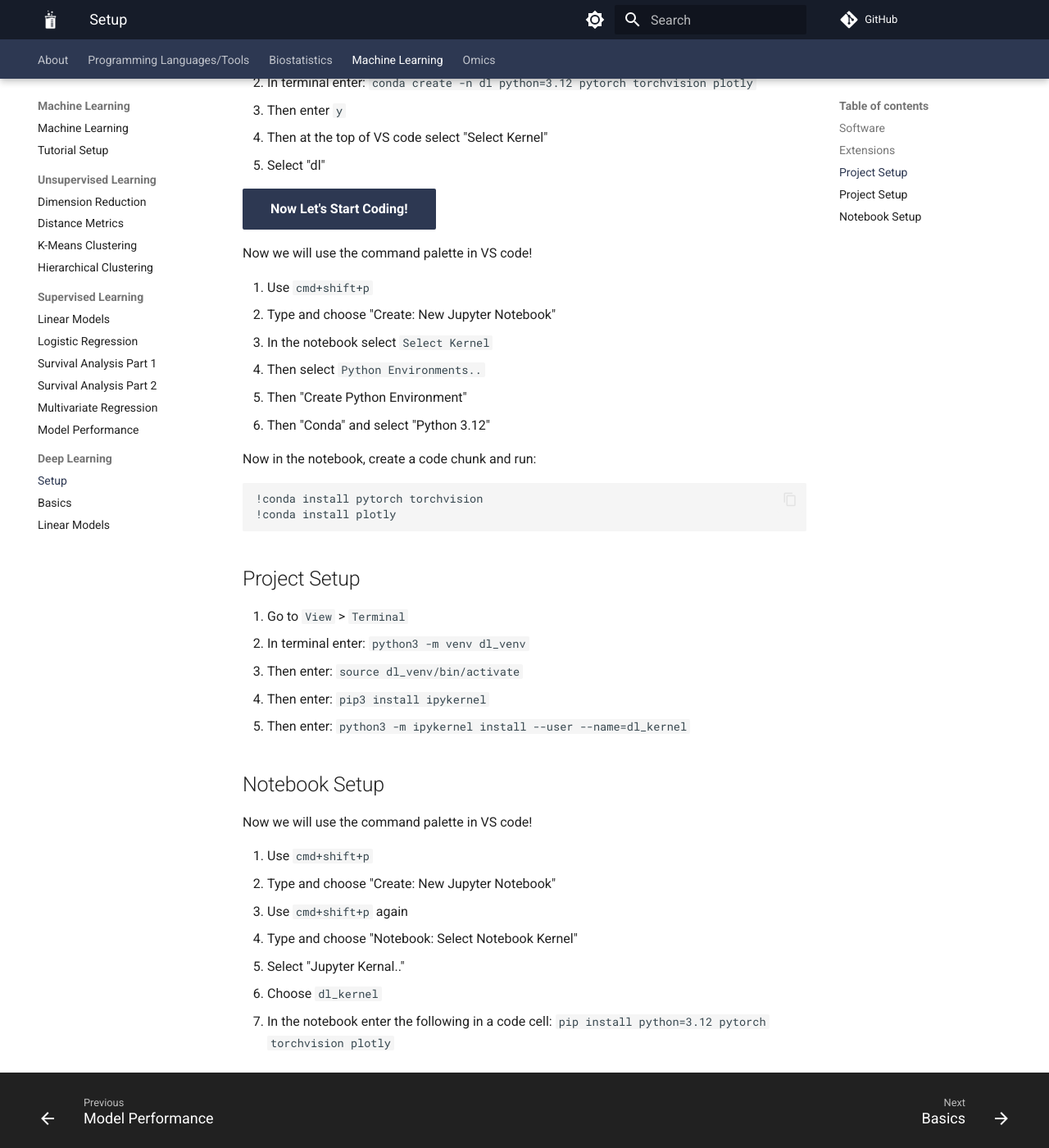
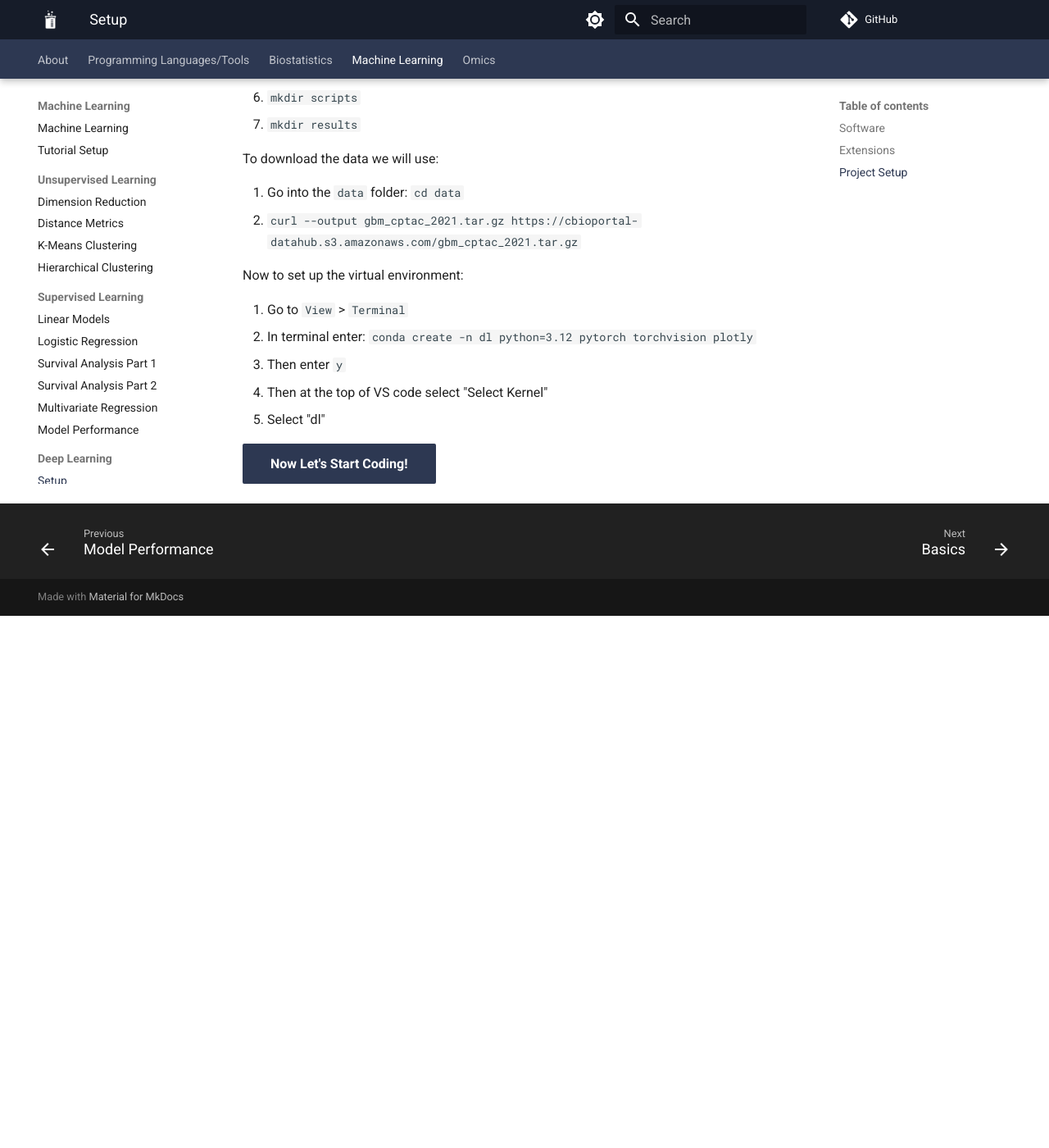
Before and after one commit to comp-tox-jhu/CompToxLab, an MkDocs documentation site: the page built from docs/machine_learning/deep_learning/00_setup.md, in a window 1280 px wide and 1400 px high, scrolled down 966 px. Shown: the whole window at 82% size. Built offline with MkDocs 1.6.1 and Material for MkDocs 9.7.7, drawn with Linux system fonts in a browser that asks for light colours; comment, search, counter and statistics services are not loaded; after the commit the page ends 1717 px from its top, so only the background shows below that.

Commit message:
Update 00_setup.md

````diff
--- a/docs/machine_learning/deep_learning/00_setup.md
+++ b/docs/machine_learning/deep_learning/00_setup.md
@@ -21,6 +21,16 @@ Now let's set up a space for us to work in. We will start by creating a virtual
 
 1. Click `Open Folder`
 2. Create a folder and name it `deep_learning`
+3. Go inside the deep learning folder `cd deep_learning`
+4. Create 3 folders inside `deep_learning`:
+5. `mkdir data`
+6. `mkdir scripts`
+7. `mkdir results`
+
+To download the data we will use:
+
+1. Go into the `data` folder: `cd data`
+2. `curl --output gbm_cptac_2021.tar.gz https://cbioportal-datahub.s3.amazonaws.com/gbm_cptac_2021.tar.gz`
 
 Now to set up the virtual environment:
 
@@ -31,40 +41,3 @@ Now to set up the virtual environment:
 5. Select "dl"
 
 [Now Let's Start Coding!](./01_basics.md){:target="_blank" .md-button .md-button--primary}
-
-Now we will use the command palette in VS code!
-
-1. Use `cmd+shift+p`
-2. Type and choose "Create: New Jupyter Notebook"
-3. In the notebook select `Select Kernel`
-4. Then select `Python Environments..`
-5. Then "Create Python Environment"
-6. Then "Conda" and select "Python 3.12"
-
-Now in the notebook, create a code chunk and run:
-
-```
-!conda install pytorch torchvision
-!conda install plotly
-```
-
-
-## Project Setup
-
-1. Go to `View` > `Terminal`
-2. In terminal enter: `python3 -m venv dl_venv`
-3. Then enter: `source dl_venv/bin/activate`
-4. Then enter: `pip3 install ipykernel`
-5. Then enter: `python3 -m ipykernel install --user --name=dl_kernel`
-
-## Notebook Setup
-
-Now we will use the command palette in VS code!
-
-1. Use `cmd+shift+p`
-2. Type and choose "Create: New Jupyter Notebook"
-3. Use `cmd+shift+p` again
-4. Type and choose "Notebook: Select Notebook Kernel"
-5. Select "Jupyter Kernal.."
-6. Choose `dl_kernel`
-7. In the notebook enter the following in a code cell: `pip install python=3.12 pytorch torchvision plotly`
````
